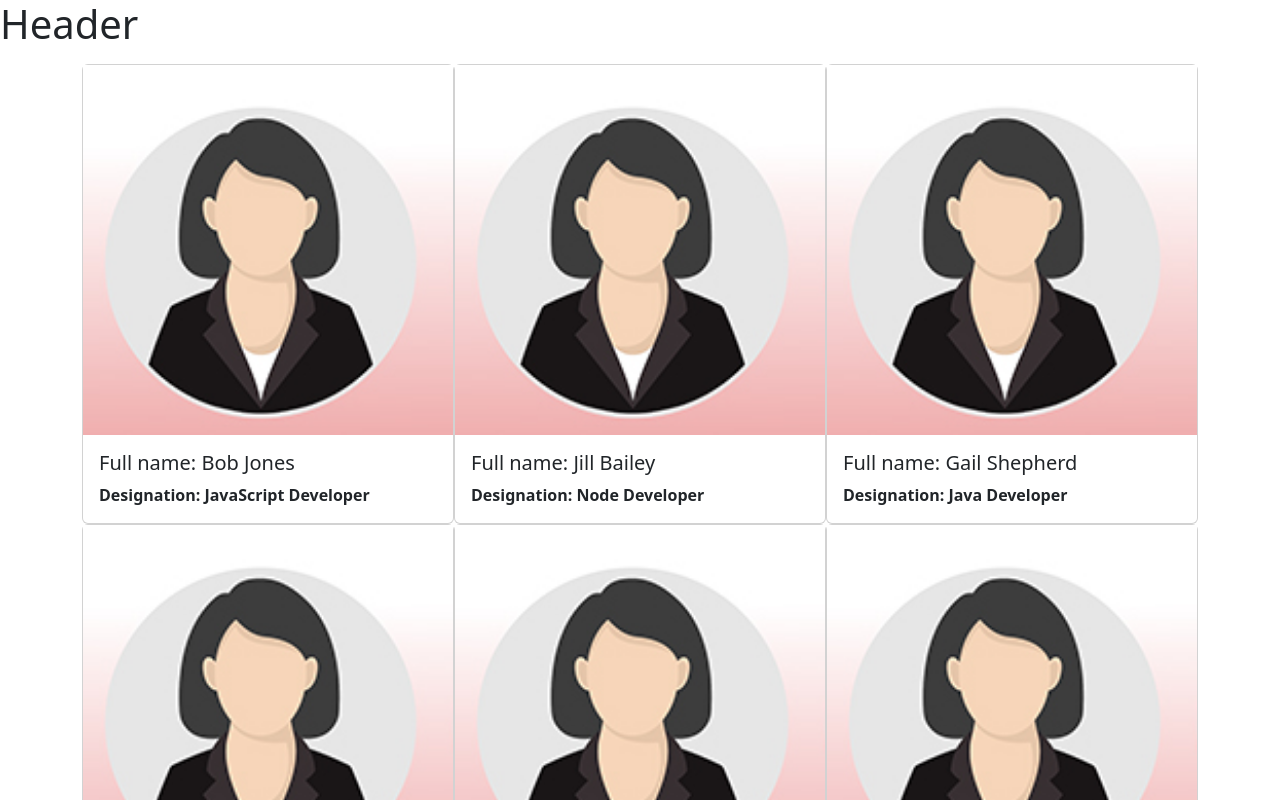
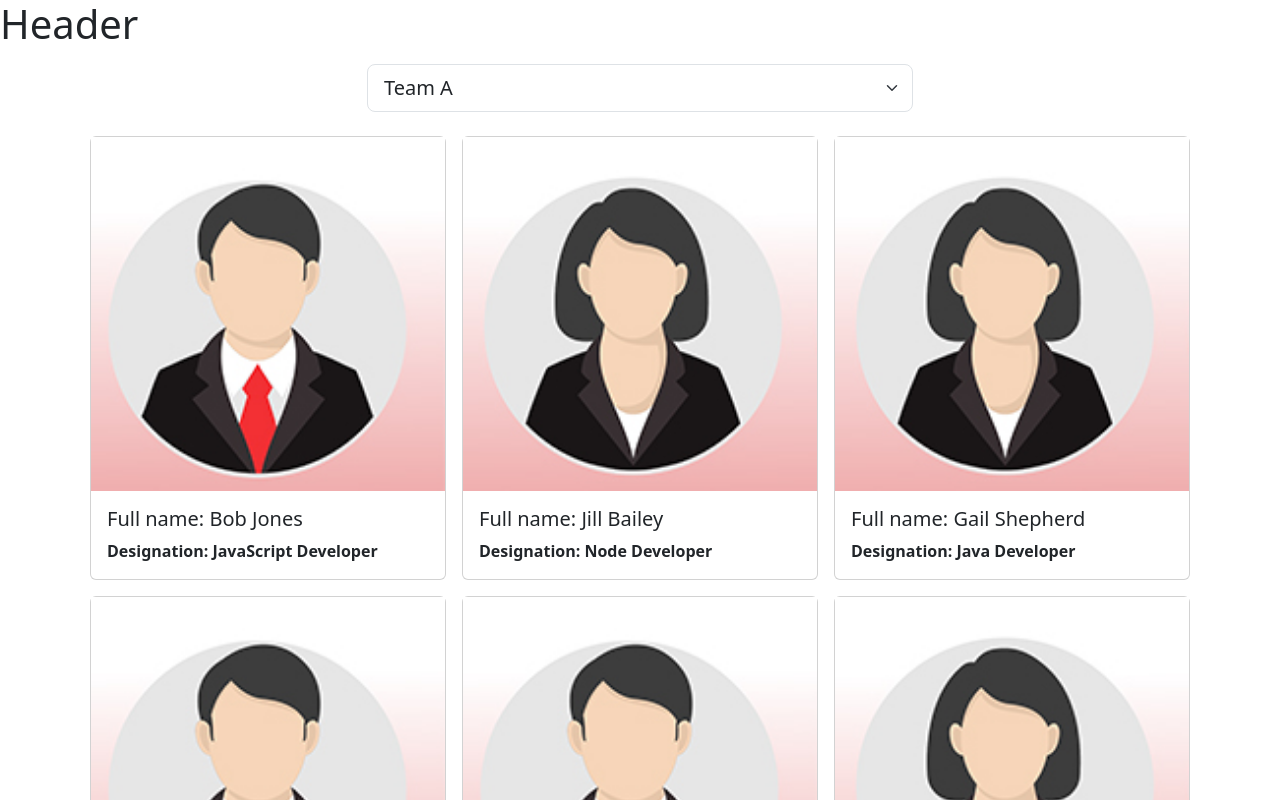
Before and after one commit to nordomcode/team-tracker, a React (Create React App) app: page / in a window 1280 px wide. Shown: the top 800 px of the page. Built offline with nearby package versions, Linux system fonts and the light colour scheme.

Commit message:
Add team selector

```diff
--- a/src/Employees.jsx
+++ b/src/Employees.jsx
@@ -4,6 +4,9 @@
 import maleProfile from './images/maleProfile.jpg'
 
 const Employees = () => {
+
+    const [selectedTeam, setTeam] = useState('TeamA')
+
     const [employees, setEmployees] = useState([{
         id: 1,
         fullName: "Bob Jones",
@@ -89,15 +92,34 @@
         teamName: "TeamD"
       }])
 
+
+    function handleTeamSelectionChange(event) {
+      setTeam(event.target.value)
+    }
+
     return (
       <main className='container'>
+
+        <div className="row justify-content-center mt-3 mb-3" >
+          <div className="col-6">
+            <select className='form-select form-select-lg' value={selectedTeam} onChange={handleTeamSelectionChange}>
+              <option value='TeamA'>Team A</option>
+              <option value='TeamB'>Team B</option>
+              <option value='TeamC'>Team C</option>
+              <option value='TeamD'>Team D</option>
+            </select>
+          </div>
+        </div>
+
         <div className="row justify-content-center mt-3 mb-3" >
           <div className="col">
             <div className="card-collection">
               {
               employees.map((employee) => (
-                <div id={employee.id} className="card">
-                  <img src={femaleProfile} className='card-image-top'/>
+                <div id={employee.id} className="card m-2" style={{cursor: 'pointer'}}>
+                  {(employee.gender==='male')
+                  ? <img src={maleProfile} className='card-image-top'/>
+                  : <img src={femaleProfile} className='card-image-top'/>}
                   <div className="card-body">
                     <h5 className='card-title'>
                       Full name: {employee.fullName}
```
